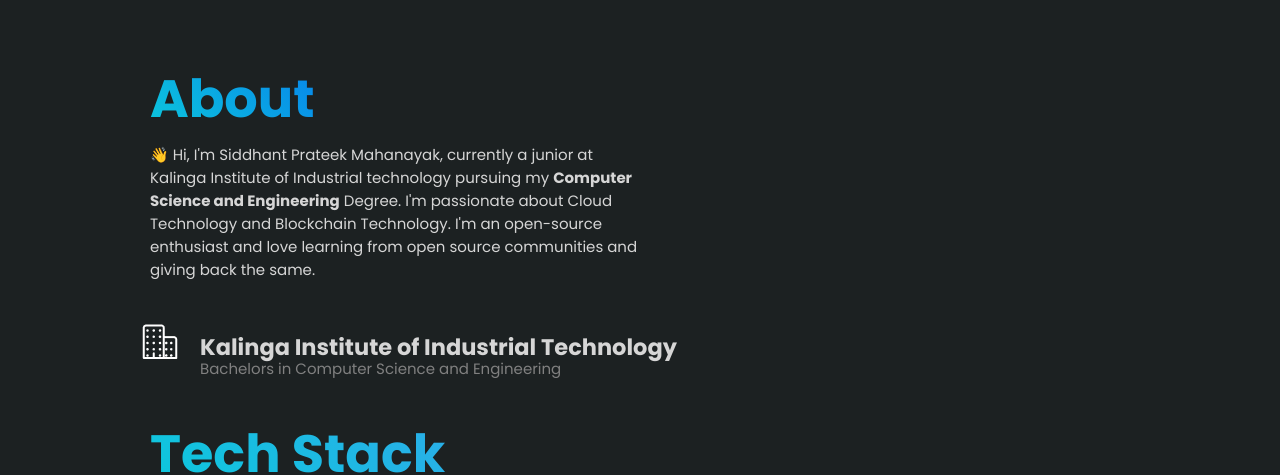
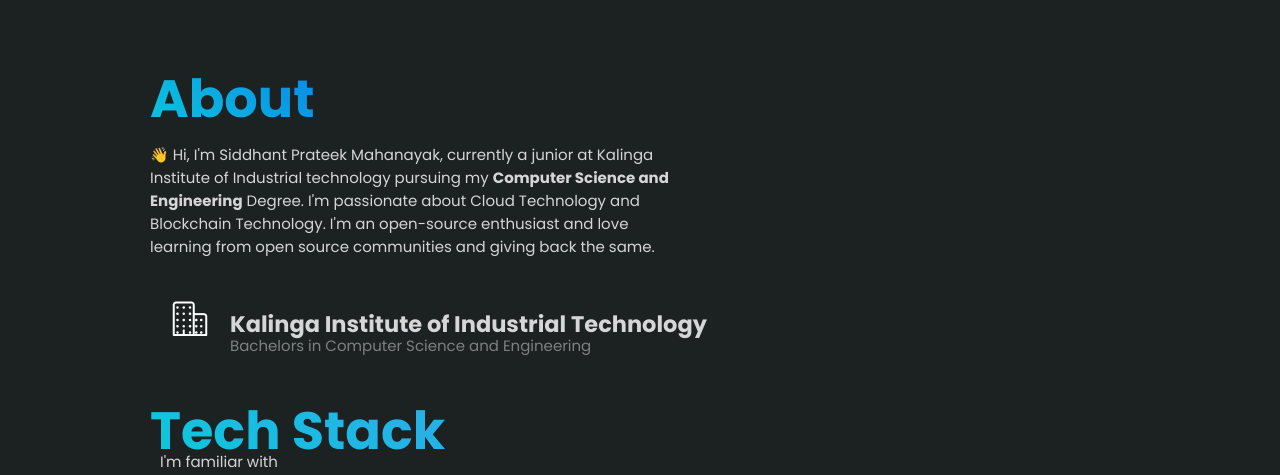
Before and after one commit to siddhantprateek/devfolio, a React (Create React App) app: page /about in a window 1280 px wide. Shown: the part 170-645 px from the top of the page. Built offline with nearby package versions, Linux system fonts and the light colour scheme.

Commit message:
🚩fixed about page css

```diff
--- a/src/routes/about/about.styles.css
+++ b/src/routes/about/about.styles.css
@@ -11,10 +11,16 @@
     }
 }
 
+.About {
+    padding: 0 10rem;
+    display: flex;
+    flex-direction: column;
+    justify-content: center;
+    align-items: center;
+}
 
 .about-container{
     display: flex;
-    flex-direction: row;
     margin-top: 10rem;
     flex-wrap: wrap;
     animation: transitionIn 1s;
@@ -23,8 +29,9 @@
 .about-content {
     display: flex;
     flex-direction: column;
-    margin: 0 10rem;
-    width: 500px;
+    /* margin: 0 10rem; */
+    /* padding: 0 10rem; */
+    width: 35rem;
 }
 
 .about-content h1 {
@@ -53,7 +60,7 @@
     margin-top: 1rem;
     margin-bottom: 2rem;
     display: flex;
-    margin-left: 8rem;
+    /* margin-left: 8rem; */
 }
 
 .building-logo{
@@ -81,7 +88,7 @@
 }
 
 .tech {
-    margin: 0 10rem;
+    /* margin: 0 10rem; */
 }
 .tech p {
     margin-top: -20px;
```
Also changed, not shown: src/routes/about/about.pages.jsx (+20 -9 lines).
